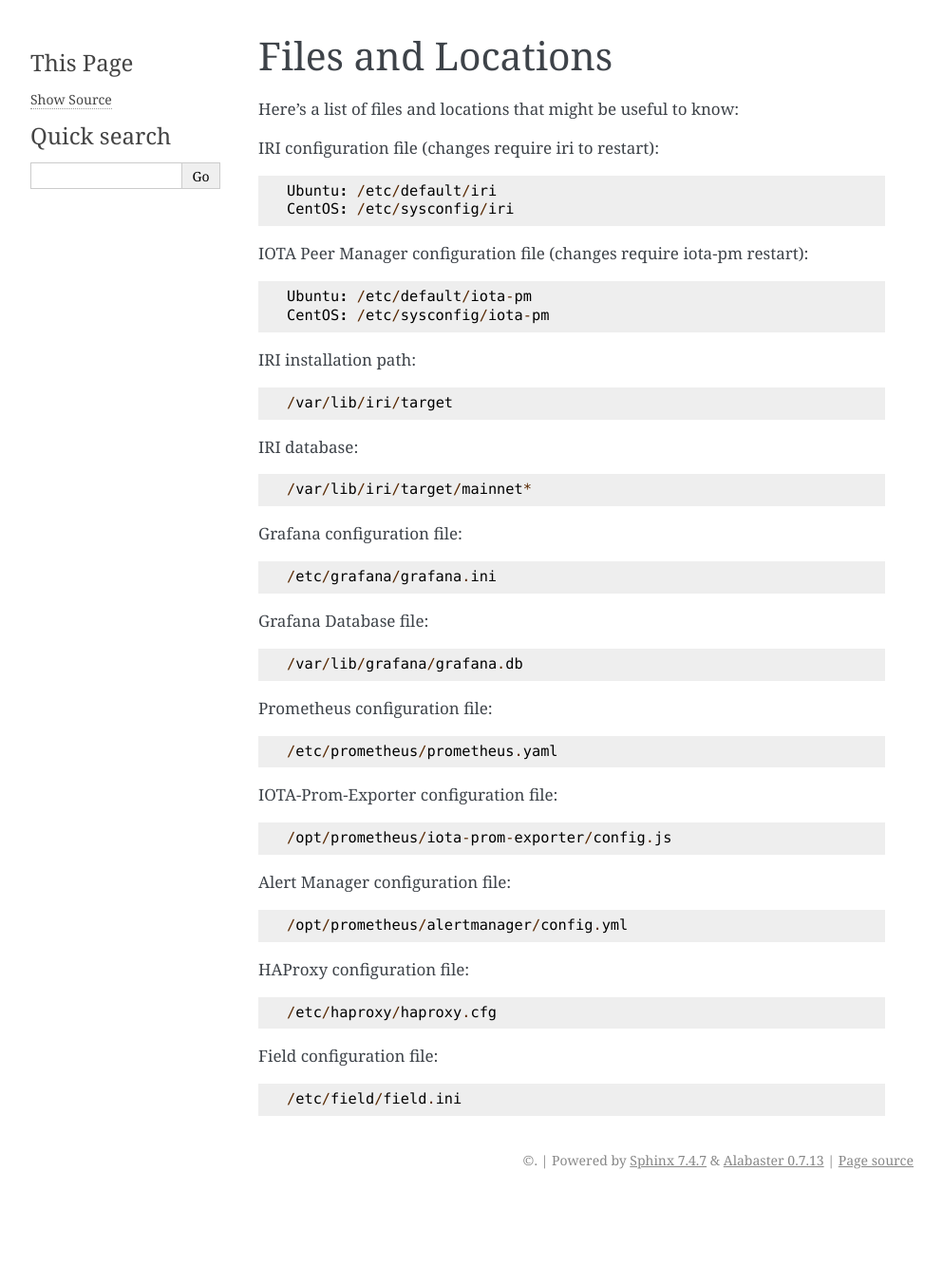
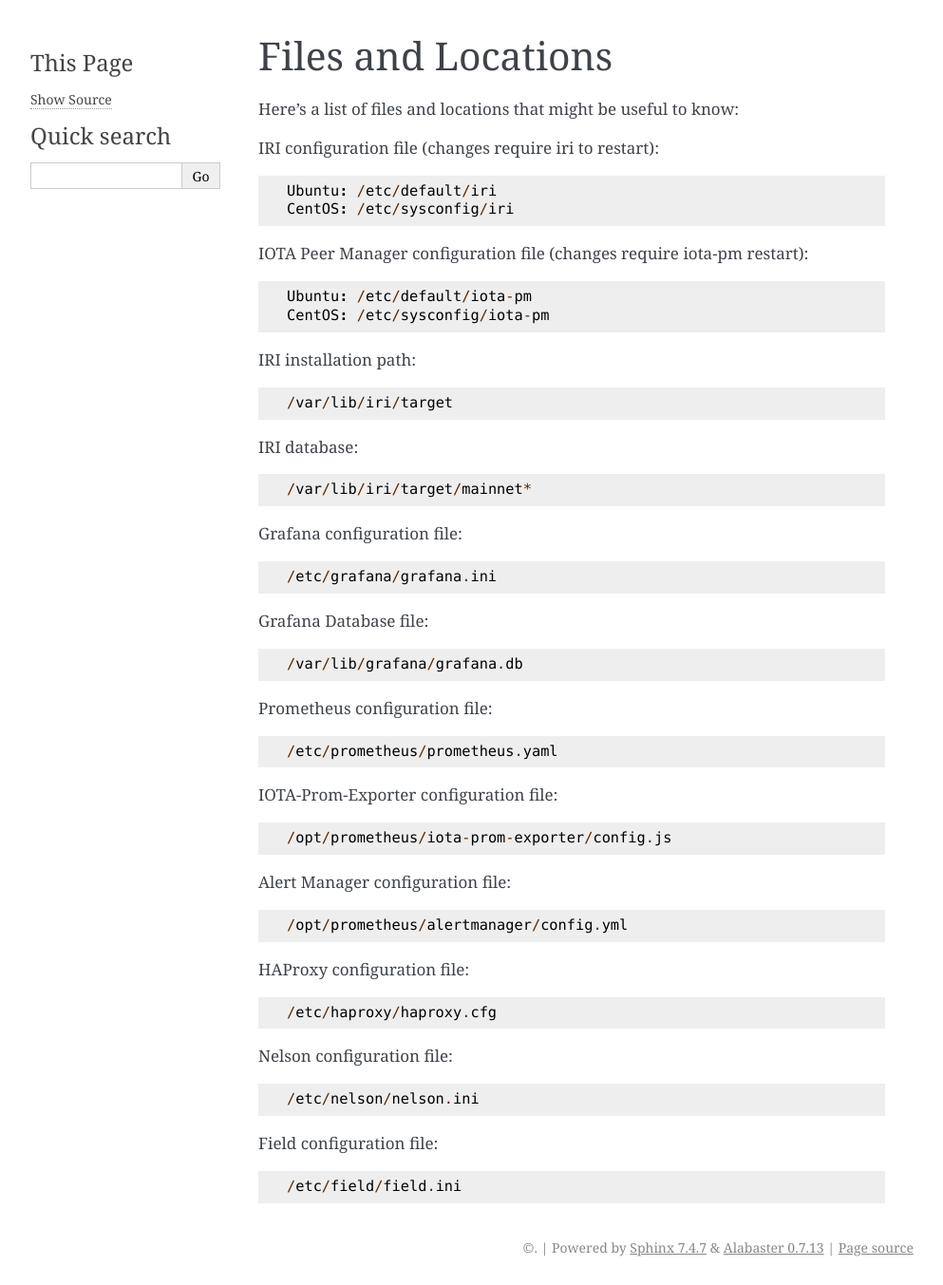
Before and after one commit to nuriel77/iri-playbook, a Sphinx documentation site: the page built from docs/files.rst, in a window 1280 px wide. Shown: the whole page at 95% size, without its empty margins (148-1141 px from the left). Built offline with Sphinx 7.4.7, drawn with Linux system fonts in a browser that asks for light colours; before the commit the page ends 1261 px from its top, so only the background shows below that.

Commit message:
Add nelson config file location in docs

```diff
--- a/docs/files.rst
+++ b/docs/files.rst
@@ -48,6 +48,10 @@
 
   /etc/haproxy/haproxy.cfg
 
+Nelson configuration file::
+
+  /etc/nelson/nelson.ini
+
 Field configuration file::
 
   /etc/field/field.ini
```
